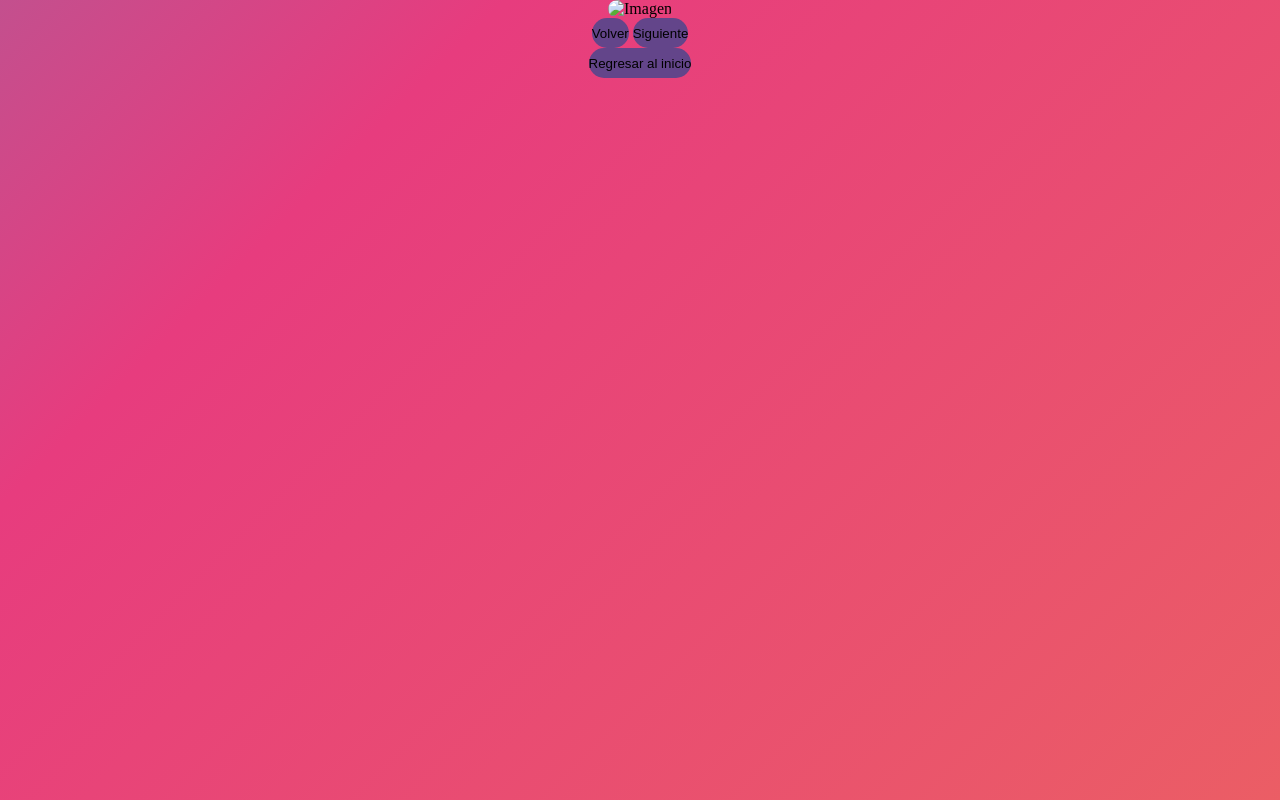
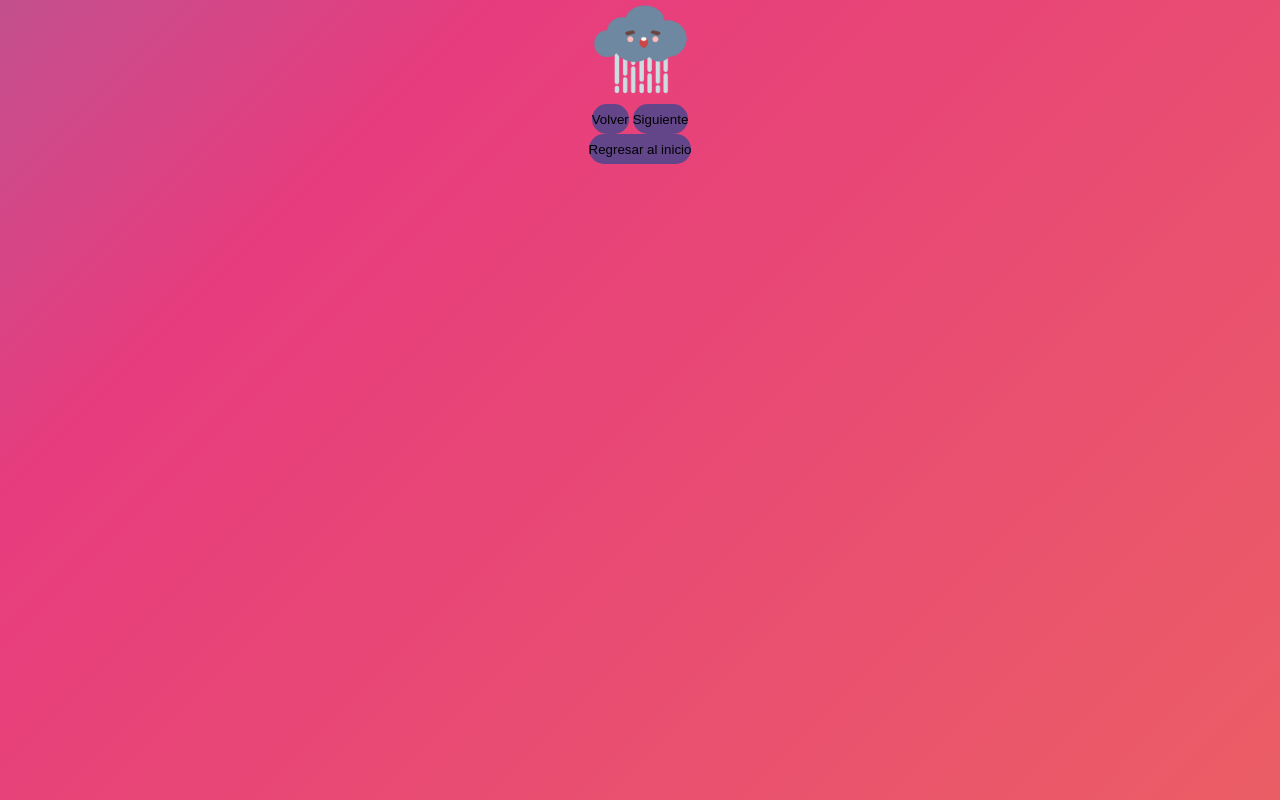
Before and after one commit to Contreras-Carbajal-Marco-Antonio/CarruselA, a plain HTML site: page Index.html in a window 1280 px wide. Drawn offline with Linux system fonts and the light colour scheme; the site is published under a folder, as on GitHub Pages, so addresses that start at the root find nothing.

Commit message:
Se arreglo el Index

```diff
--- a/Index.html
+++ b/Index.html
@@ -65,7 +65,7 @@
         <center>
             <div class="row">
                 <div class="col">
-                    <img id="imagen" src="/Img/aguacero.png" alt="Imagen">
+                    <img id="imagen" src="Img/aguacero.png" alt="Imagen">
                 </div>
                 <div class="col">
                     <button type="button" id="before">Volver</button>
```
